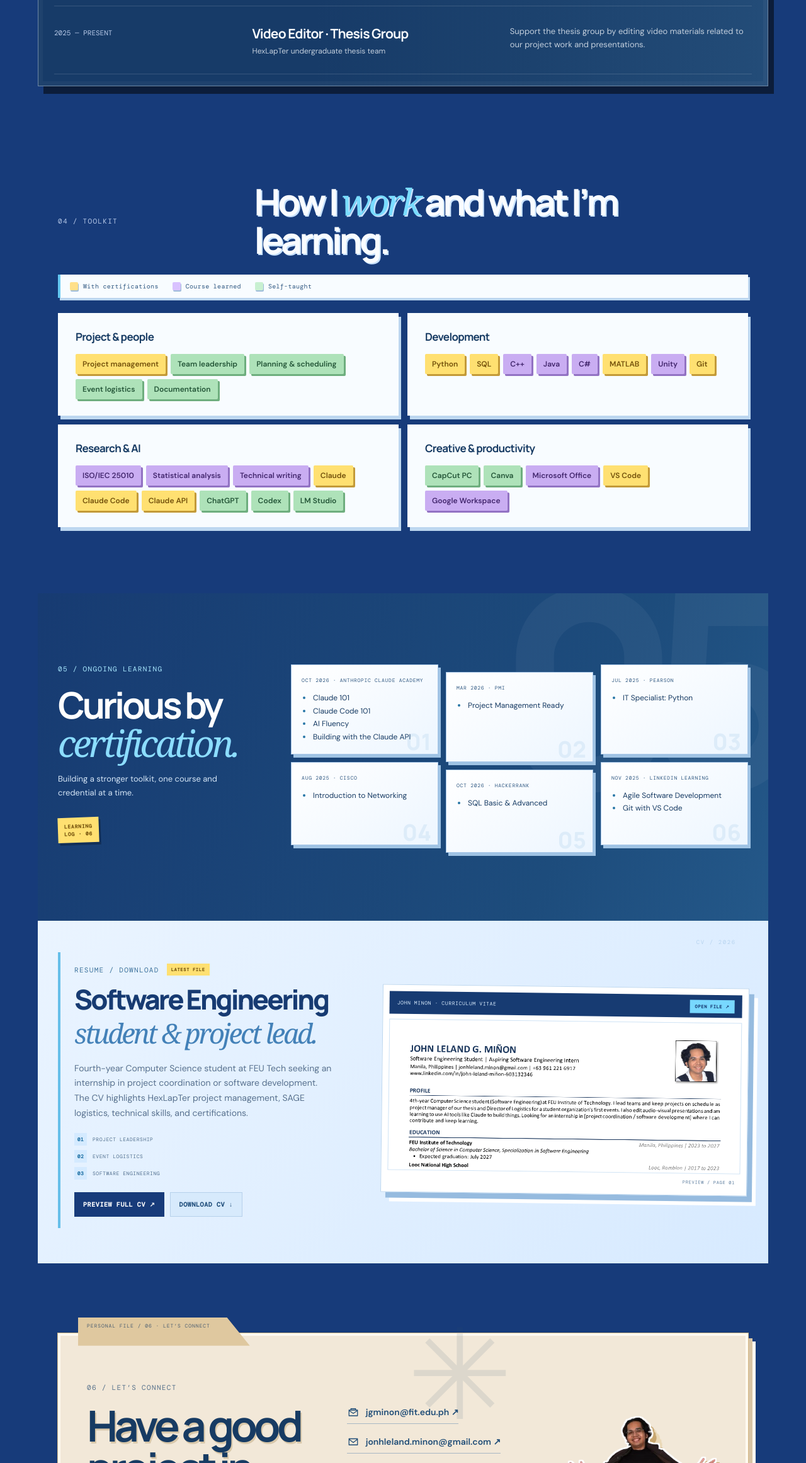
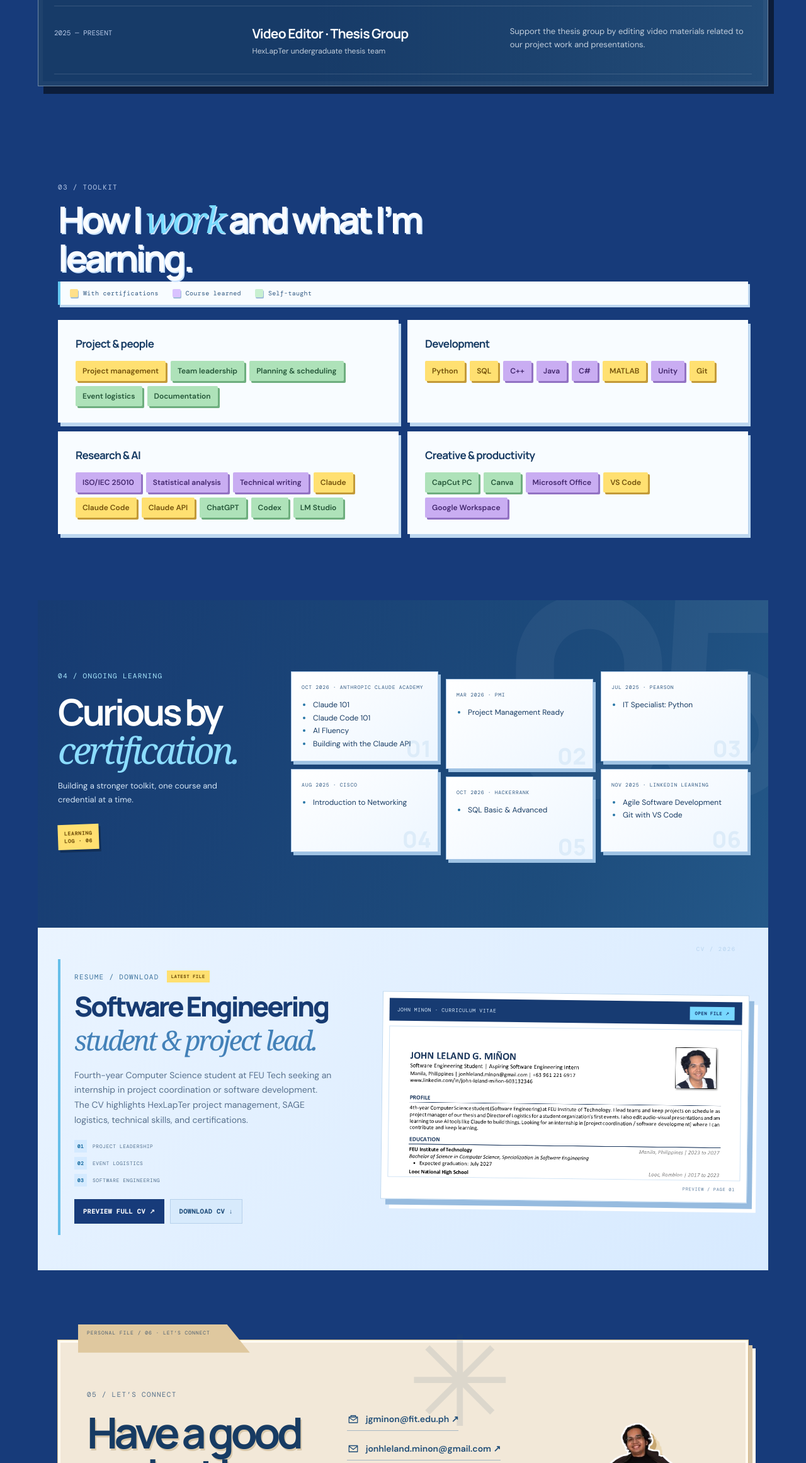
Before and after one commit to UTOY1229/Portfolio, a plain HTML site: page index.html in a window 1280 px wide. Shown: the part 5814-8137 px from the top of the page at 63% size. Drawn offline with nearby package versions, Linux system fonts and the light colour scheme.

Commit message:
Reorder portfolio chapter numbering

```diff
--- a/index.html
+++ b/index.html
@@ -190,6 +190,7 @@
   </style>
   <style>
     .dark-section>.wrap>.section-head{display:flex;flex-direction:column;align-items:flex-start;gap:15px;margin:0 auto 56px;max-width:1160px}.dark-section>.wrap>.section-head>.eyebrow{order:0;width:100%;font-size:10px;letter-spacing:.14em}.dark-section>.wrap>.section-head>h2{order:1;max-width:940px;font-size:clamp(42px,6.2vw,76px);line-height:.98}.dark-section>.wrap>.section-head>.about-copy{order:2;grid-column:auto;margin:0;max-width:850px;color:#d5e5f7;font-size:17px;line-height:1.75}.dark-section>.wrap>.section-head>.about-copy p{margin:0}
+    #toolkit>.section-head{display:flex;flex-direction:column;align-items:flex-start;gap:14px;margin-bottom:38px}
     .project-drawer-heading,.chapter-drawer-heading{position:relative;isolation:isolate;overflow:hidden;padding:26px 30px;border:1px solid rgba(255,255,255,.8);box-shadow:5px 7px 0 rgba(5,24,52,.32)}.project-drawer-heading:after,.chapter-drawer-heading:after{position:absolute;z-index:-1;right:12px;bottom:-52px;font:800 170px/.8 var(--display);letter-spacing:-.1em;pointer-events:none}.project-drawer-heading{margin:0 8px 28px;padding:27px 30px 23px;background:linear-gradient(135deg,#e6f3ff,#cfe3f5);border-left:7px solid #70cfff}.project-drawer-heading:after{content:'01';color:rgba(31,91,145,.07)}.project-drawer-heading .eyebrow{color:#3d729e}.project-drawer-heading h2{color:#173b63}.project-drawer-heading h2 em{color:#3988bb}.project-drawer-heading p{position:relative;max-width:740px;margin:0;color:#4b6784;font-size:14px;line-height:1.7}
     .logistics-cabinet .chapter-drawer-heading{margin:17px 8px 30px;padding:24px 28px;background:linear-gradient(135deg,#f6eedf,#eee0c8);border-color:#fffaf1;border-left:7px solid #d4ad69;box-shadow:5px 7px 0 #0b1c37}.logistics-cabinet .chapter-drawer-heading:after{content:'02';color:rgba(128,90,39,.09)}.logistics-cabinet .chapter-drawer-heading .eyebrow{color:#886a3e}.logistics-cabinet .chapter-drawer-heading h2{color:#183b62}.logistics-cabinet .chapter-drawer-heading h2 em{color:#9b7445}.logistics-cabinet .chapter-drawer-heading p{position:relative;color:#5e6f81}
     .video-cabinet .chapter-drawer-heading{margin:17px 8px 30px;padding:24px 28px;background:linear-gradient(135deg,#e4edf4,#ccdce9);border-color:#f4f9fc;border-left:7px solid #6daed0;box-shadow:5px 7px 0 #0b1c37}.video-cabinet .chapter-drawer-heading:after{content:'03';color:rgba(40,91,127,.09)}.video-cabinet .chapter-drawer-heading .eyebrow{color:#496f8b}.video-cabinet .chapter-drawer-heading h2{color:#1b3e62}.video-cabinet .chapter-drawer-heading h2 em{color:#4d83a6}.video-cabinet .chapter-drawer-heading p{position:relative;color:#526a7f}
@@ -396,7 +397,7 @@
       @media(prefers-reduced-motion:reduce){.skills-layout .chip-certified:after{animation:none;display:none}}
       .cert ul{margin:0;padding-left:17px;display:grid;gap:2px}.cert li{padding-left:1px}.cert li::marker{color:#2876a7}
     </style>
-    <section class="wrap" id="toolkit"><div class="section-head"><div class="eyebrow">04 / Toolkit</div><h2>How I <em>work</em> and what I’m learning.</h2></div>
+    <section class="wrap" id="toolkit"><div class="section-head"><div class="eyebrow">03 / Toolkit</div><h2>How I <em>work</em> and what I’m learning.</h2></div>
       <div class="skill-legend" aria-label="Skill learning categories"><span><i class="legend-swatch legend-certified"></i>With certifications</span><span><i class="legend-swatch legend-course"></i>Course learned</span><span><i class="legend-swatch legend-self"></i>Self-taught</span></div>
       <div class="skills-layout">
         <div class="skill-card"><h3>Project & people</h3><div class="chips"><span class="chip chip-certified" style="--shine-delay:0s">Project management</span><span class="chip chip-self">Team leadership</span><span class="chip chip-self">Planning & scheduling</span><span class="chip chip-self">Event logistics</span><span class="chip chip-self">Documentation</span></div></div>
@@ -405,7 +406,7 @@
         <div class="skill-card"><h3>Creative & productivity</h3><div class="chips"><span class="chip chip-self">CapCut PC</span><span class="chip chip-self">Canva</span><span class="chip chip-course">Microsoft Office</span><span class="chip chip-certified" style="--shine-delay:7.2s">VS Code</span><span class="chip chip-course">Google Workspace</span></div></div>
       </div>
     </section>
-    <section class="cred"><div class="wrap cred-inner"><div class="cred-intro"><div class="eyebrow">05 / Ongoing learning</div><h2>Curious by<br><em>certification.</em></h2><p>Building a stronger toolkit, one course and credential at a time.</p><span class="cred-mark">LEARNING<br>LOG · 06</span></div><div class="certs">
+    <section class="cred"><div class="wrap cred-inner"><div class="cred-intro"><div class="eyebrow">04 / Ongoing learning</div><h2>Curious by<br><em>certification.</em></h2><p>Building a stronger toolkit, one course and credential at a time.</p><span class="cred-mark">LEARNING<br>LOG · 06</span></div><div class="certs">
       <div class="cert"><small>Oct 2026 · Anthropic Claude Academy</small><ul><li>Claude 101</li><li>Claude Code 101</li><li>AI Fluency</li><li>Building with the Claude API</li></ul></div>
       <div class="cert"><small>Mar 2026 · PMI</small><ul><li>Project Management Ready</li></ul></div>
       <div class="cert"><small>Jul 2025 · Pearson</small><ul><li>IT Specialist: Python</li></ul></div>
@@ -414,7 +415,7 @@
       <div class="cert"><small>Nov 2025 · LinkedIn Learning</small><ul><li>Agile Software Development</li><li>Git with VS Code</li></ul></div>
     </div></div></section>
     <section class="resume-section" id="resume"><div class="wrap resume-layout"><div class="resume-intro"><div class="eyebrow">RESUME / DOWNLOAD <span class="resume-status">LATEST FILE</span></div><h2>Software Engineering<br><em>student & project lead.</em></h2><p>Fourth-year Computer Science student at FEU Tech seeking an internship in project coordination or software development. The CV highlights HexLapTer project management, SAGE logistics, technical skills, and certifications.</p><div class="resume-facts"><span><b>01</b> PROJECT LEADERSHIP</span><span><b>02</b> EVENT LOGISTICS</span><span><b>03</b> SOFTWARE ENGINEERING</span></div><div class="resume-actions"><a class="resume-download" href="assets/resume/john-minon-cv.pdf" target="_blank" rel="noopener">PREVIEW FULL CV ↗</a><a class="resume-download resume-download-secondary" href="assets/resume/john-minon-cv.pdf" download>DOWNLOAD CV ↓</a></div></div><a class="resume-preview" href="assets/resume/john-minon-cv.pdf" target="_blank" rel="noopener" aria-label="Open full CV in a new tab"><div class="resume-preview-toolbar"><span>JOHN MINON · CURRICULUM VITAE</span><b>OPEN FILE ↗</b></div><div class="resume-preview-window"><img src="assets/resume/cv-preview.png" alt="Preview of John Leland G. Miñon's CV, including profile, education, skills, projects, leadership experience, and certifications"></div><span class="resume-placeholder-label">SELECT TO VIEW FULL DOCUMENT</span></a></div></section>
-    <section class="wrap contact" id="contact"><div class="contact-panel"><div class="contact-copy"><div class="eyebrow">06 / Let’s connect</div><h2>Have a good<br>project in mind?</h2><p>I’m open to internship opportunities in project coordination and software development. If my background could be a fit for your team, I’d love to hear from you.</p></div><div class="contact-links">
+    <section class="wrap contact" id="contact"><div class="contact-panel"><div class="contact-copy"><div class="eyebrow">05 / Let’s connect</div><h2>Have a good<br>project in mind?</h2><p>I’m open to internship opportunities in project coordination and software development. If my background could be a fit for your team, I’d love to hear from you.</p></div><div class="contact-links">
 <a href="mailto:jgminon@fit.edu.ph"><span class="contact-icon" aria-hidden="true"><svg viewBox="0 0 24 24"><path d="M3 8h18v12H3zM3 9l9 6 9-6M7 8V5h10v3"/></svg></span><span>jgminon@fit.edu.ph ↗</span></a>
 <a href="mailto:jonhleland.minon@gmail.com"><span class="contact-icon" aria-hidden="true"><svg viewBox="0 0 24 24"><path d="M3 6h18v13H3zM3 7l9 7 9-7"/></svg></span><span>jonhleland.minon@gmail.com ↗</span></a>
 <a href="tel:+639612216917"><span class="contact-icon" aria-hidden="true"><svg viewBox="0 0 24 24"><path d="M7 3H4a1 1 0 0 0-1 1c0 9.4 7.6 17 17 17a1 1 0 0 0 1-1v-3l-5-2-2 3a14 14 0 0 1-7-7l3-2-2-6z"/></svg></span><span>+63 961 221 6917 ↗</span></a>
```
